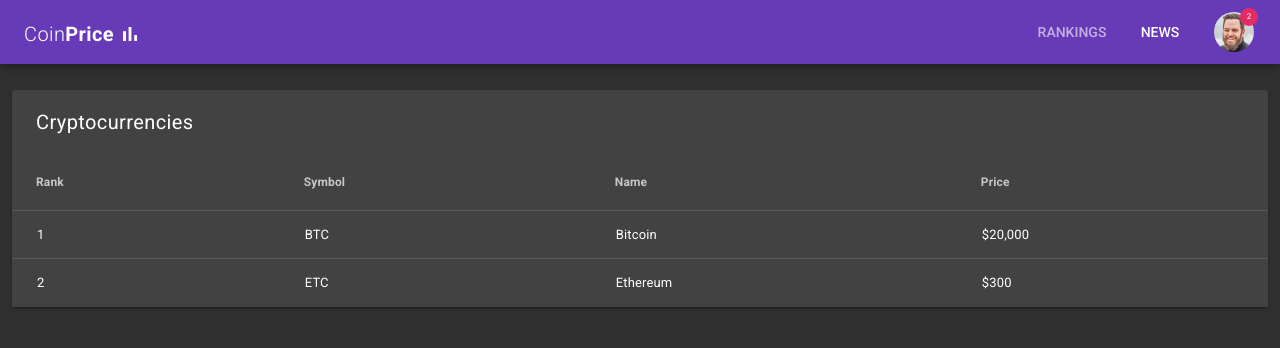
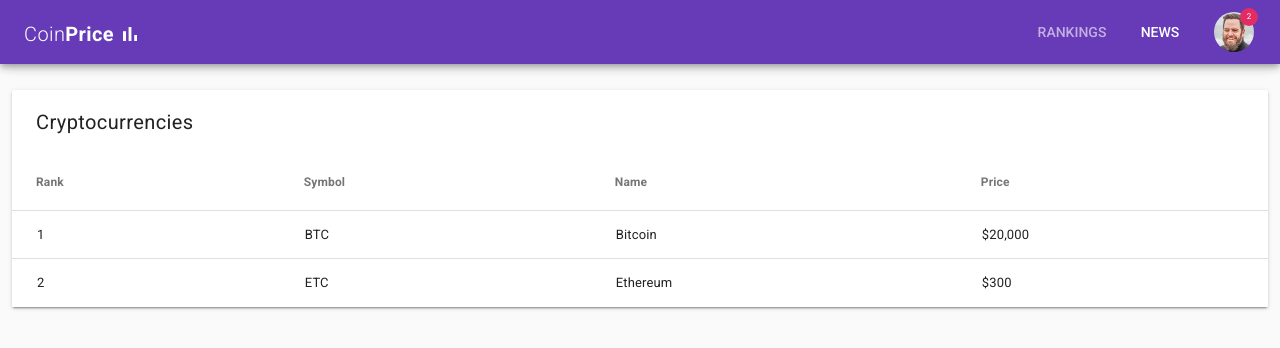
Before and after one commit to gustsu/vue-cryptocurrency-app, a Vue app: page / in a window 1280 px wide. Shown: the top 348 px of the page. Built offline with nearby package versions, Linux system fonts and the light colour scheme.

Commit message:
Update App.vue

```diff
--- a/src/App.vue
+++ b/src/App.vue
@@ -32,7 +32,7 @@ export default {
 		//primary: #121b74,
 		primary: md-get-palette-color(deeppurple, 500),
 		accent: #e42c64,
-		theme: dark // This can be dark or light
+		theme: light // This can be dark or light
 	)
 );
 @import '~vue-material/dist/theme/all';
```
